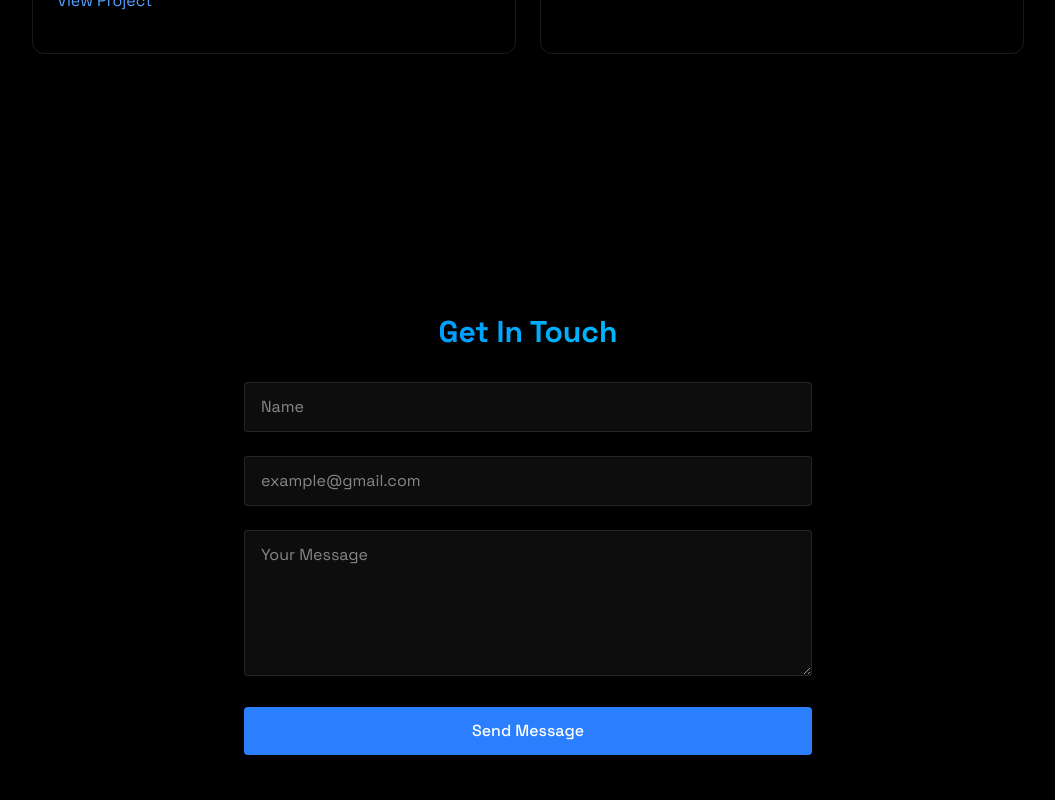
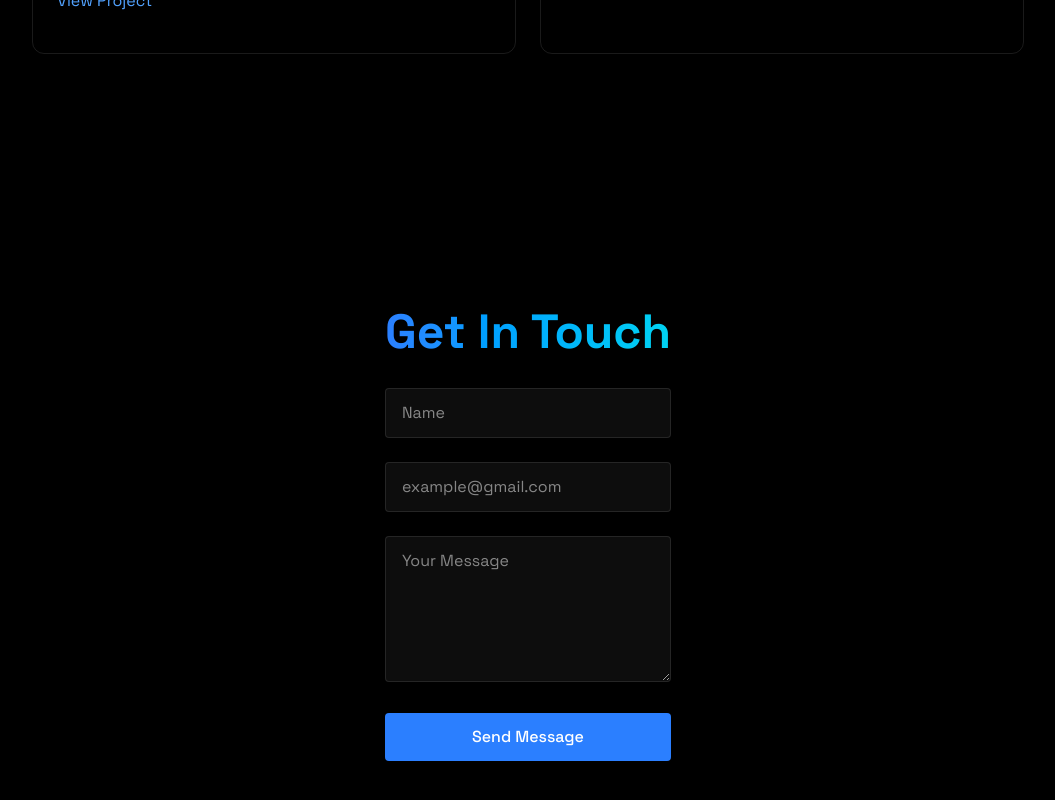
Before and after one commit to Joy773/Dibbojit-Portfolio, a React (Vite) app: page / in a window 1280 px wide. Shown: the part 2338-3138 px from the top of the page, without its empty margins (112-1167 px from the left). Built offline with nearby package versions, Linux system fonts and the light colour scheme.

Commit message:
Initial Commit

```diff
--- a/src/components/sections/Contact.jsx
+++ b/src/components/sections/Contact.jsx
@@ -18,17 +18,17 @@ export const Contact = () => {
 
         emailjs
         .sendForm(SERVICE_ID, TEMPLATE_ID, e.target, PUBLIC_KEY)
-        .then((result) => {
+        .then(() => {
             alert("Message Sent!");
             setFormData({name: "", email: "", message: ""})
     })
     .catch(() => alert("Oops! Something went wrong. Please try again."));
 };
     return(
-    <section id="contact" className="min-h-screen flex items-center justify-center py-20">
+    <section id="contact" className="min-h-screen flex items-center justify-center py-16 sm:py-20">
         <RevealOnScroll>
-            <div className="px-4 w-150">
-                <h2 className="text-3xl font-bold mb-8 bg-gradient-to-r from-blue-500 to-cyan-400 bg-clip-text text-transparent text-center">Get In Touch</h2>
+            <div className="w-full max-w-md sm:max-w-xl md:max-w-2xl lg:max-w-3xl px-4 sm:px-6 md:px-8 mx-auto">
+                <h2 className="text-3xl sm:text-4xl md:text-5xl font-bold mb-8 bg-gradient-to-r from-blue-500 to-cyan-400 bg-clip-text text-transparent text-center">Get In Touch</h2>
                 <form className="space-y-6" onSubmit={handleSubmit}>
                     <div className="relative">
                         <input type="text" id="name" name="name" required
```
